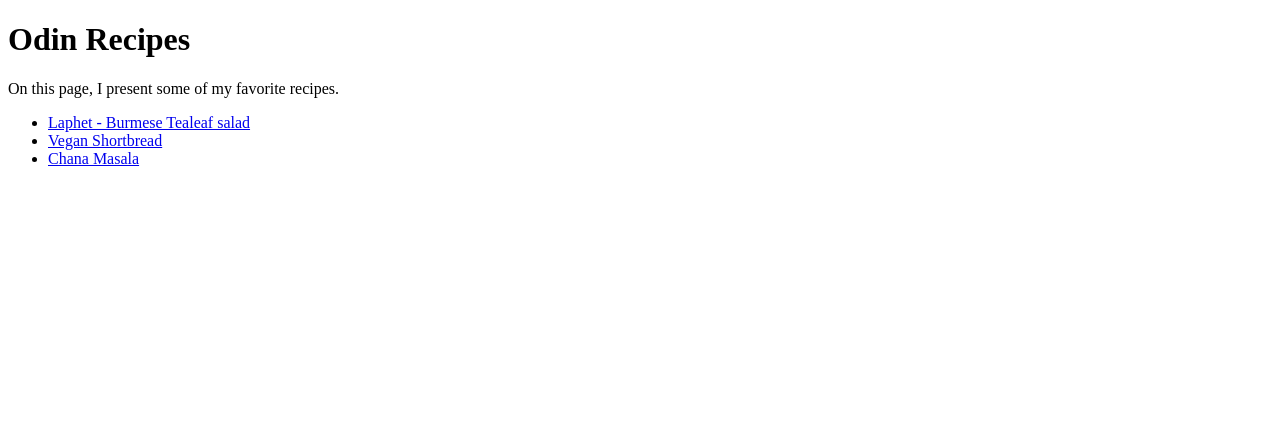
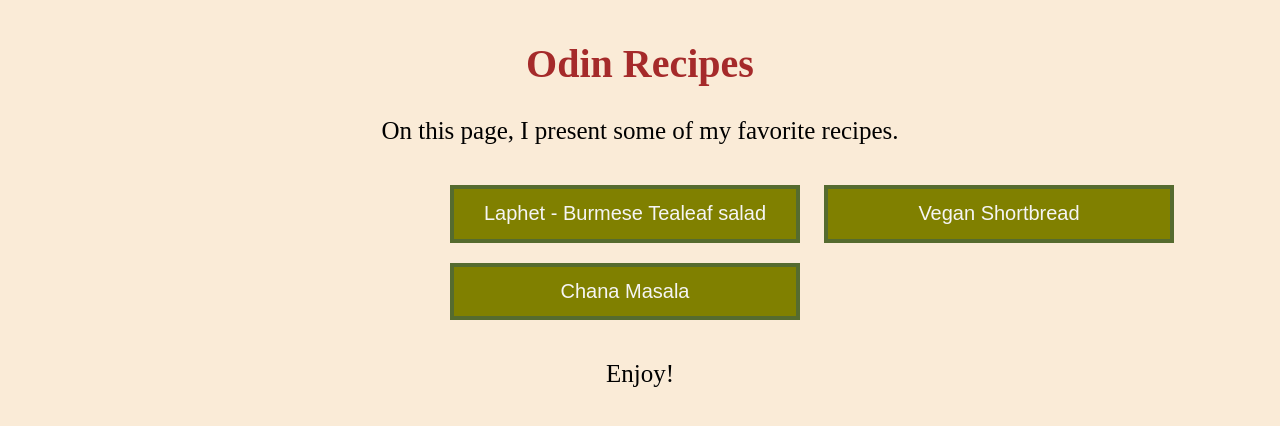
Before and after one commit to dangervisit/odin-recipes, a plain HTML site: page index.html in a window 1280 px wide. Drawn offline with Linux system fonts and the light colour scheme.

Commit message:
Create stylesheet and link to it from all pages

```diff
--- a/index.html
+++ b/index.html
@@ -4,14 +4,20 @@
     <meta charset="UTF-8">
     <meta name="viewport" content="width=device-width, initial-scale=1.0">
     <title>Odin Recipes | Home</title>
+    <link rel="stylesheet" href="style.css">
 </head>
 <body>
     <h1>Odin Recipes</h1>
+
     <p>On this page, I present some of my favorite recipes.</p>
-    <ul>
-        <li><a href="recipes/laphet.html">Laphet - Burmese Tealeaf salad</a></li>
-        <li><a href="recipes/shortbread.html">Vegan Shortbread</a></li>
-        <li><a href="recipes/chanamasala.html">Chana Masala</a></li>
-    </ul>
+
+    <div class="recipe_list">
+        <button class="laphet"><a href="recipes/laphet.html">Laphet - Burmese Tealeaf salad</a></button>
+        <button class="shortbread"><a href="recipes/shortbread.html">Vegan Shortbread</a></li></button>
+        <button class="chanamasala"><a href="recipes/chanamasala.html">Chana Masala</a></li></button>
+    </div>
+
+    <p>Enjoy!</p>
+
 </body>
 </html>
--- /dev/null
+++ b/style.css
@@ -0,0 +1,44 @@
+body{
+    background-color: antiquewhite;
+    margin: 40px;
+}
+
+h1{
+    color: brown;
+    text-align: center;
+    font-size: 40px;
+}
+
+p{
+    margin: 30px;
+    font-size: 25px;
+    text-align: center;
+}
+
+.recipe_list{
+    margin: 20px;
+    margin-left: 400px;
+}
+
+a {
+    color: whitesmoke;
+    text-decoration: none;
+    font-size: 20px;
+    padding: 10px;
+}
+
+button:hover {
+    background-color: darkslategray;
+}
+
+button{
+    background-color: olive;
+    border: 4px solid darkolivegreen;
+    margin: 10px;
+    width: 350px;
+    padding: 1em;
+}
+
+.home {
+    color: darkred;
+}
```
Also changed, not shown: recipes/chanamasala.html (+2 -1 lines), recipes/laphet.html (+2 -1 lines), recipes/shortbread.html (+3 -2 lines).
